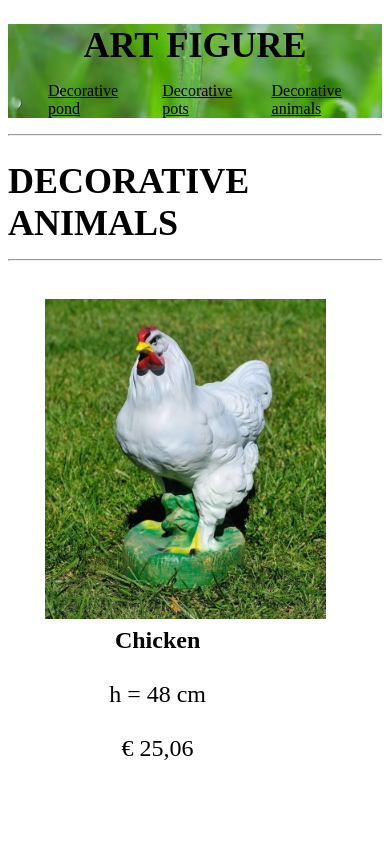
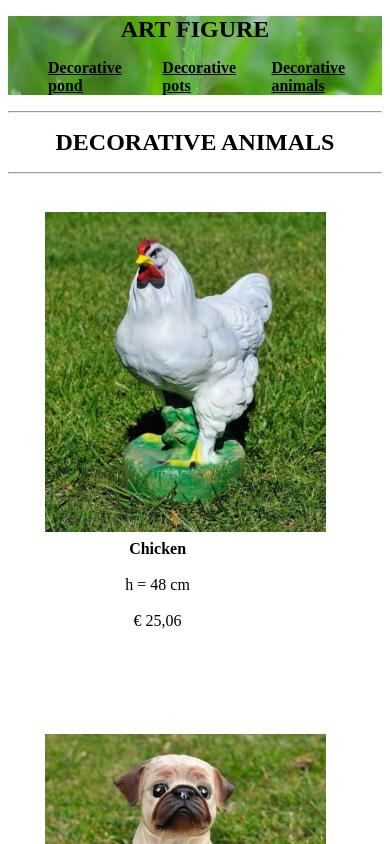
Before and after one commit to NickKod/ArtFigure, a plain HTML site: page animal.html in a window 390 px wide. Shown: the top 844 px of the page. Drawn offline with nearby package versions, Linux system fonts and the light colour scheme.

Commit message:
Add files via upload

```diff
--- a/animal.html
+++ b/animal.html
@@ -16,9 +16,9 @@
         </div> -->
        <nav class="main-nav">
         <ul class="nav-list">
-            <li><a href="index.html">Decorative pond</a></li>
-            <li><a href="vasess.html">Decorative pots</a></li>
-            <li class="active"><a href="animal.html">Decorative animals</a></li>
+            <li><a href="index.html"><b>Decorative pond</b></a></li>
+            <li><a href="vasess.html"><b>Decorative pots</b></a></li>
+            <li class="active"><a href="animal.html"><b>Decorative animals</b></a></li>
         </ul>
         </nav>
     </header>
--- a/style.css
+++ b/style.css
@@ -1,5 +1,10 @@
 
-
+/* body {
+    background-image: url(imagenprudy/1669917101_1-pibig-info-p-nezhno-zelenie-oboi-na-telefon-krasivo-1.jpg);
+    background-repeat: no-repeat;
+    background-size: cover;
+    background-attachment: fixed;
+} */
 header {
     background-image: url(imagenprudy/blurred-pictur-grees-grass-morning-background_43907-56.avif);
     width: 100%;
@@ -69,11 +74,12 @@ footer {
 }
 @media (max-width: 1200px){
     .art1 {
-        display: flex;
-        flex-direction: column-reverse;
         width: 60%;
         padding: 30px 10%;
         justify-content: center;
+    }
+    img {
+        width: 200%;
     }
     .razryv1{
         height:100px;
@@ -86,13 +92,10 @@ footer {
     }
     p {
         width: 200%;
+        font-size: medium;
     }
 }
 @media(max-width: 1024px){
-    h1 {
-        font-size: 36px;
-        margin-bottom: 15px;
-    }
     .art1 {
         width: 60%;
         padding: 30px 10%;
@@ -112,10 +115,13 @@ footer {
     }
     p {
         width: 200%;
+        font-size: medium;
     }
 }
 @media (max-width: 950px){
     .art1 {
+        display: flex;
+        flex-direction: column-reverse;
         width: 60%;
         padding: 30px 10%;
         justify-content: center;
@@ -134,6 +140,7 @@ footer {
     }
     p {
         width: 200%;
+        font-size: medium;
     }
 }
 @media (max-width: 850px){
@@ -160,6 +167,7 @@ footer {
     }
     p {
         width: 200%;
+        font-size: medium;
     }
 }
 @media (max-width: 700px){
@@ -182,5 +190,9 @@ footer {
     }
     p {
         width: 200%;
+        font-size: medium;
+    }
+    h1 {
+        font-size: 150%;
     }
 }
```
Also changed, not shown: index.html (+1 -0 lines).
